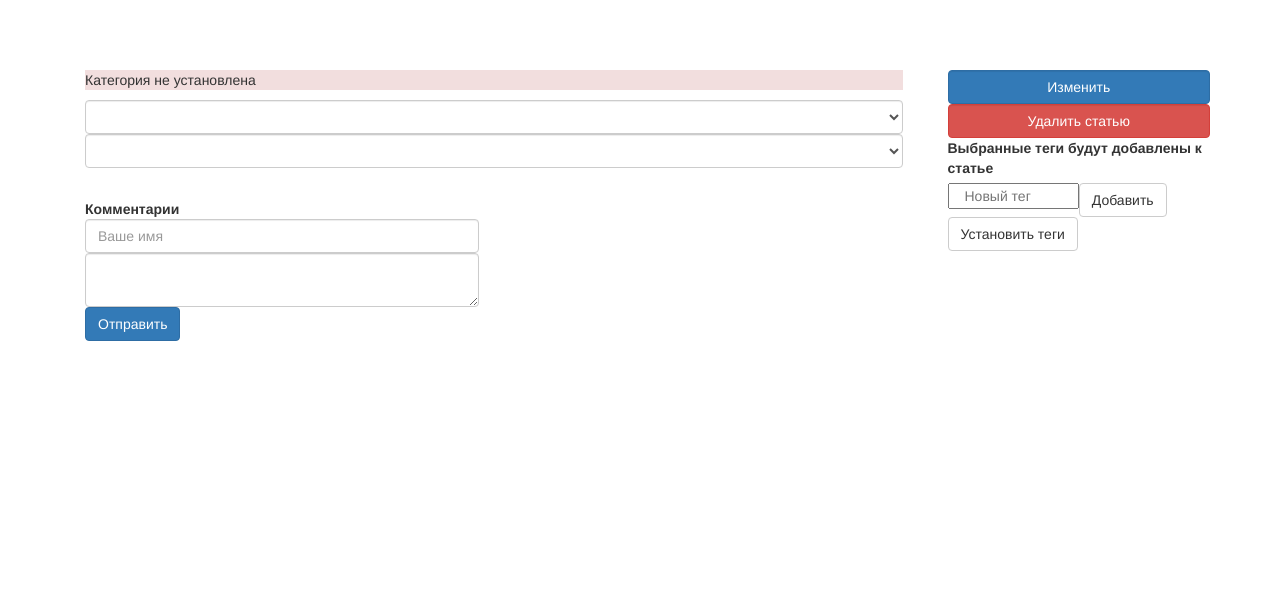
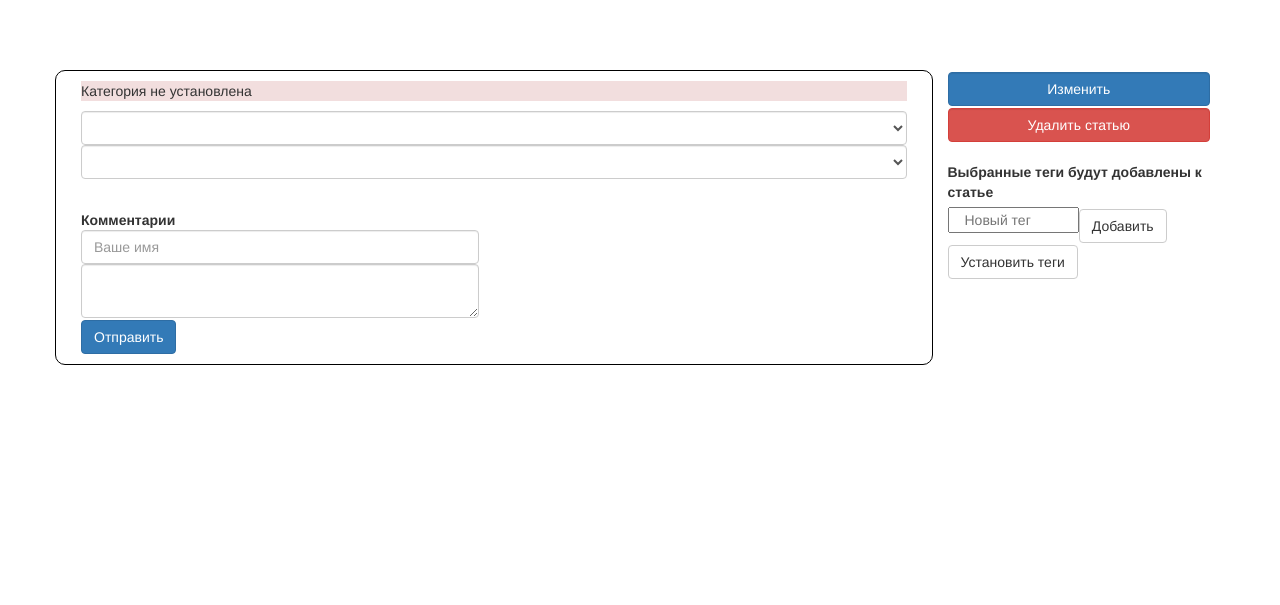
Before and after one commit to rikosage/blog, a Yii app: template views/article/article.php in a window 1280 px wide. Shown: the top 605 px of the page. Run offline with PHP 8.4 and a stand-in for Yii, Linux system fonts and the light colour scheme; the template is opened without the code that fills it, so the values that code supplies are empty; some libraries are stand-ins or nearby versions.

Commit message:
Чуть поправлена верстка, чтоб не так страшно было

```diff
--- a/controllers/ArticleController.php
+++ b/controllers/ArticleController.php
@@ -97,8 +97,8 @@ class ArticleController extends  Controller
     $model = new Article();
     $model->load($_POST, "");
 
-    //Обрезаем весь текст до 200 символа для превью статьи
-    $model->short_content = substr($_POST['full_content'], 0, 200);
+    //Обрезаем весь текст до 500 символа для превью статьи
+    $model->short_content = substr($_POST['full_content'], 0, 500);
     $model->date = date('Y-m-d H:i:s');
 
     //Если сохранение прошло успешно
--- a/controllers/SiteController.php
+++ b/controllers/SiteController.php
@@ -8,6 +8,9 @@ use app\models\Article;
 use app\models\Email;
 use yii\helpers\Url;
 
+/**
+ * Контроллер общих функций сайта
+ */
 class SiteController extends Controller
 {
   public $enableCsrfValidation = false;
--- a/controllers/TagController.php
+++ b/controllers/TagController.php
@@ -9,6 +9,9 @@ use app\models\Tag;
 use app\models\ArticleToTag;
 use yii\helpers\Url;
 
+/**
+ * Контроллер для работы с тегами
+ */
 class TagController extends Controller
 {
   public $enableCsrfValidation = false;
--- a/views/article/article.php
+++ b/views/article/article.php
@@ -2,7 +2,7 @@
 <?php $this->title = "Статья: ".$data->title ?>
 
 <div class="row">
-  <div class="col-lg-9">
+  <div class="col-lg-9 article-show-container">
     <div class="col-lg-12 article-category text-left">
       <?php if (isset($data->category[0]->id)): ?>
         <a href="<?=Url::to('/article/index?category_id='.$data->category[0]->id)?>">
--- a/web/css/article.css
+++ b/web/css/article.css
@@ -5,6 +5,14 @@
 
 .article-change-content{
   display: none;
+}
+
+.btn{
+  margin-top: 2px;
+}
+
+.search-container{
+  margin-top: 50px;
 }
 
 .cancel-button{
@@ -32,3 +40,13 @@
   display: none;
   z-index: 3;
 }
+
+.tags-container{
+  margin-top: 20px;
+}
+
+.article-show-container{
+  border: 1px solid black;
+  border-radius: 10px;
+  padding: 10px;
+}
```
Also changed, not shown: views/article/index.php (+10 -7 lines), views/layouts/blog.php (+13 -9 lines).
